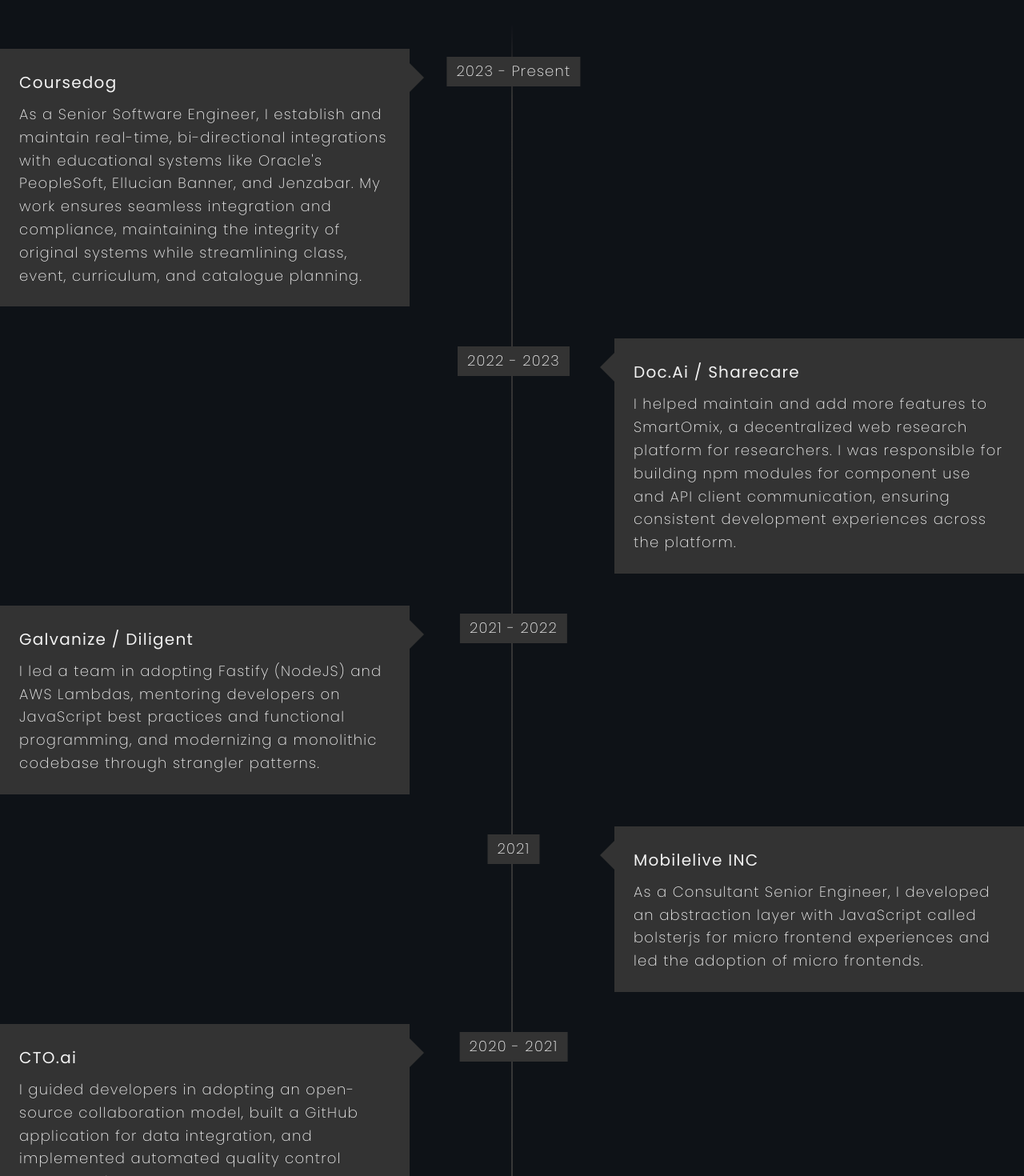
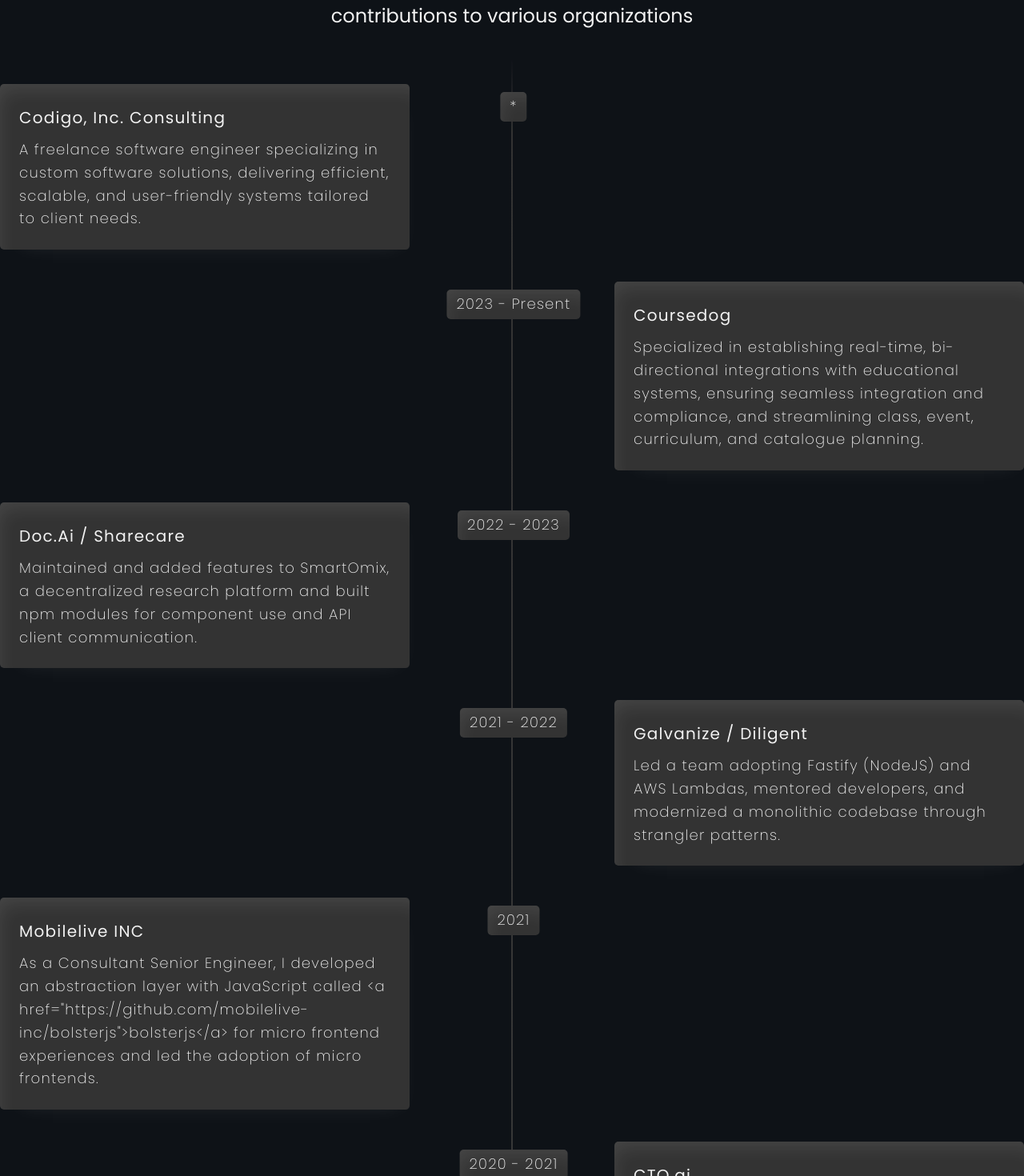
Before and after one commit to codigo/mau-web, a SvelteKit app: page /about-me in a window 1280 px wide. Shown: the part 720-2190 px from the top of the page at 80% size. Built offline with nearby package versions, Linux system fonts and the light colour scheme.

Commit message:
Add timeline behaviour to click and redirect to proper experience
Each experience is a markdown file

```diff
--- a/src/components/Header.svelte
+++ b/src/components/Header.svelte
@@ -1,11 +1,11 @@
 <script lang="ts">
 	import { page } from '$app/stores';
 	let links = {
-    home: {path: '/', name: 'Home'},
-    about: {path: '/about-me', name: 'About me'},
-    journal: {path: '/journal', name: 'Journal'},
-    contact: {path: '/contact-me', name: 'Contact me'}
-  }
+		home: { path: '/', name: 'Home' },
+		about: { path: '/about-me', name: 'About me' },
+		journal: { path: '/journal', name: 'Journal' },
+		contact: { path: '/contact-me', name: 'Contact me' }
+	};
 
 	let path: string;
 
@@ -14,7 +14,6 @@
 	}
 
 	$: getPath($page.url.pathname);
-
 </script>
 
 <div class="content-wrapper">
@@ -24,28 +23,32 @@
 				<li>
 					<a
 						class="main-nav-link {path === links.home.path ? 'active' : ''}"
-            href="{links.home.path}">
+						href={links.home.path}
+					>
 						{links.home.name}
 					</a>
 				</li>
 				<li>
 					<a
 						class="main-nav-link {path === links.about.path ? 'active' : ''}"
-            href="{links.about.path}">
+						href={links.about.path}
+					>
 						{links.about.name}
 					</a>
 				</li>
 				<li>
 					<a
 						class="main-nav-link {path === links.journal.path ? 'active' : ''}"
-            href="{links.journal.path}">
+						href={links.journal.path}
+					>
 						{links.journal.name}
 					</a>
 				</li>
 				<li>
 					<a
 						class="main-nav-link {path === links.contact.path ? 'active' : ''}"
-            href="{links.contact.path}">
+						href={links.contact.path}
+					>
 						{links.contact.name}
 					</a>
 				</li>
@@ -56,7 +59,7 @@
 
 <style lang="postcss">
 	.content-wrapper {
-    content: "";
+		content: '';
 		margin-bottom: 8cqmin;
 	}
 	.header {
@@ -92,5 +95,4 @@
 	.active {
 		box-shadow: 0 2px 0 0 var(--theme-font-active-link);
 	}
-
 </style>
--- /dev/null
+++ b/src/lib/assets/css/md-styles.css
@@ -0,0 +1,4 @@
+.markdown-wrapper {
+	display: grid;
+	row-gap: 2rem;
+}
--- a/src/routes/+layout.svelte
+++ b/src/routes/+layout.svelte
@@ -13,19 +13,15 @@
 	<Footer />
 </div>
 
-
 <style>
-
 	.main-layout {
 		display: grid;
 		grid-template-rows: auto 1fr auto;
-    min-height: 100vh;
-    min-height: 100dvh;
 	}
+
 	.main {
 		max-width: var(--max-width);
 		margin: 0 auto;
 		padding-top: 8rem;
 	}
-
 </style>
--- a/src/routes/about-me/+page.svelte
+++ b/src/routes/about-me/+page.svelte
@@ -1,181 +1,102 @@
+<script lang="ts">
+	import Timeline from './Timeline.svelte';
+</script>
+
 <div class="about-layout">
 	<section class="section-about-me b-border">
-    <div class="about-me-img">
-
-    </div> <!--  end.about-me-img -->
+		<div class="about-me-img"></div>
+		<!--  end.about-me-img -->
 
 		<div class="about-me-text">
 			<h2 class="about-me-heading">About Me</h2>
 			<p class="about-me-paragraph">
-        I'm Mauricio Mercado, a seasoned Software Developer with over a decade's experience in the industry.
+				I'm Mauricio Mercado, a seasoned Software Developer with over a decade's experience in the
+				industry.
 			</p>
 			<p class="about-me-paragraph">
-        My journey began in the vibrant city of Barranquilla, Colombia, and has led me to the beautiful
-        surroundings of Vancouver, Canada, where I now call home.
+				My journey began in the vibrant city of Barranquilla, Colombia, and has led me to the
+				beautiful surroundings of Vancouver, Canada, where I now call home.
 			</p>
 			<p class="about-me-paragraph">
 				II've worked with various teams, from remote squads scattered around the globe to on-site.
 				Together, we've delivered highly reliable, high-performing products.
 			</p>
-    </div> <!--  end.about-me-text -->
+		</div>
+		<!--  end.about-me-text -->
 	</section>
 
-  <section class="section-about-me-experience b-border">
-    <h3 class="about-me-experience-title">
-        My professional journey is marked by significant contributions
-        to various organizations
-    </h3>
-    <ol class="timeline">
-      <li class="timeline-entry">
+	<Timeline />
 
-        <p class="timeline-id">2023 - Present</p>
-        <div class="timeline-content">
-          <h4 class="timeline-heading">
-            Coursedog
-          </h4>
-          <p class="timeline-text">
-            As a Senior Software Engineer, I establish and maintain real-time, bi-directional
-            integrations with educational systems like Oracle's PeopleSoft, Ellucian Banner, and
-            Jenzabar. My work ensures seamless integration and compliance, maintaining the integrity
-            of original systems while streamlining class, event, curriculum, and catalogue planning.
-          </p> <!--  end.timeline-text -->
-        </div> <!--  end.timeline-content -->
-      </li> <!--  end.timeline-entry -->
+	<section class="skills-competences b-border">
+		<h3>I've honed a diverse skill set over the years ...</h3>
+		<ul class="skills-competences-list">
+			<li>
+				<strong>Systems Design:</strong> Specialist in designing scalable, maintainable systems.
+			</li>
+			<li>
+				<strong>Frontend and Backend Development:</strong> Proficient in ReactJS, SvelteKit, NodeJS,
+				Fastify, micro frontends and modular composition.
+			</li>
+			<li>
+				<strong>Databases:</strong> Experience with NoSQL (e.g. Redis, MongoDB, Elasticsearch) and SQL
+				(e.g. PostgreSQL).
+			</li>
+			<li>
+				<strong>Integration & Automation:</strong> Skilled using tools like Docker, Kubernetes, GitHub
+				Actions and Apps and Terraform.
+			</li>
+			<li>
+				<strong>Development Practices:</strong> Strong advocate for agile methodologies, automated testing,
+				and functional programming.
+			</li>
+			<li>
+				<strong>AI Systems:</strong> Knowledgeable in using OpenAI API, Ollama, and other AI systems
+				to create personal projects, enhancing my capability to integrate advanced AI functionalities
+				into applications.
+			</li>
+			<li>
+				<strong>Rust:</strong> Actively learning Rust to expand my expertise in systems programming and
+				improve my ability to write high-performance, safe code.
+			</li>
+			<li>
+				<strong>Architectural Versatility:</strong> Versed in microservices and modular monoliths, allowing
+				for flexible and scalable system design.
+			</li>
+		</ul>
+	</section>
 
-      <li class="timeline-entry">
-
-        <p class="timeline-id">2022 - 2023</p>
-        <div class="timeline-content timeline-content--flipped">
-          <h4 class="timeline-heading">
-            Doc.Ai / Sharecare
-          </h4>
-          <p class="timeline-text">
-            I helped maintain and add more features to SmartOmix, a decentralized web research platform
-            for researchers. I was responsible for building npm modules for component use and
-            API client communication, ensuring consistent development experiences across the platform.
-          </p> <!--  end.timeline-text -->
-        </div> <!--  end.timeline-content flipped -->
-      </li> <!--  end.timeline-entry -->
-
-      <li class="timeline-entry">
-
-        <p class="timeline-id">2021 - 2022</p>
-        <div class="timeline-content">
-          <h4 class="timeline-heading">
-            Galvanize / Diligent
-          </h4>
-          <p class="timeline-text">
-            I led a team in adopting Fastify (NodeJS) and AWS Lambdas, mentoring developers on
-            JavaScript best practices and functional programming, and modernizing a monolithic
-            codebase through strangler patterns.
-          </p> <!--  end.timeline-text -->
-        </div> <!--  end.timeline-content -->
-      </li> <!--  end.timeline-entry -->
-
-      <li class="timeline-entry">
-
-        <p class="timeline-id">2021</p>
-        <div class="timeline-content timeline-content--flipped">
-          <h4 class="timeline-heading">
-            Mobilelive INC
-          </h4>
-          <p class="timeline-text">
-            As a Consultant Senior Engineer, I developed an abstraction layer with JavaScript
-            called <a href="https://github.com/mobilelive-inc/bolsterjs">bolsterjs</a> for
-            micro frontend experiences and led the adoption of micro frontends.
-          </p> <!--  end.timeline-text -->
-        </div> <!--  end.timeline-content flipped -->
-      </li> <!--  end.timeline-entry -->
-
-      <li class="timeline-entry">
-
-        <p class="timeline-id">2020 - 2021</p>
-        <div class="timeline-content">
-          <h4 class="timeline-heading">
-            CTO.ai
-          </h4>
-          <p class="timeline-text">
-            I guided developers in adopting an open-source collaboration model, built a GitHub
-            application for data integration, and implemented automated quality control across
-            projects.
-          </p> <!--  end.timeline-text -->
-        </div> <!--  end.timeline-content -->
-      </li> <!--  end.timeline-entry -->
-
-      <li class="timeline-entry">
-
-        <p class="timeline-id">2019 - 2020</p>
-        <div class="timeline-content timeline-content--flipped">
-          <h4 class="timeline-heading">
-            Telus
-          </h4>
-          <p class="timeline-text">
-            I provided best practices and guidance to the developer community, led a team in
-            creating a NodeJS-based framework, and managed infrastructure automation using Terraform
-            and GCP APIs.
-          </p> <!--  end.timeline-text -->
-        </div> <!--  end.timeline-content flipped -->
-      </li> <!--  end.timeline-entry -->
-
-
-      <li class="timeline-entry">
-
-        <p class="timeline-id">2019</p>
-        <div class="timeline-content">
-          <h4 class="timeline-heading">
-            Navarik
-          </h4>
-          <p class="timeline-text">
-            As a consultant I provided training, code quality standards, and best practices with
-            NodeJS and React for the entire team of developers. Introducing them to async patterns
-            and functional programming as well guiding them in the adoption the single threaded model
-            of NodeJS and the React component lifecycle.
-          </p> <!--  end.timeline-text -->
-        </div> <!--  end.timeline-content -->
-      </li> <!--  end.timeline-entry -->
-
-      <li class="timeline-entry">
-
-        <p class="timeline-id">2015 - 2018</p>
-        <div class="timeline-content timeline-content--flipped">
-          <h4 class="timeline-heading">
-            HumanAPI
-          </h4>
-          <p class="timeline-text">
-            Using a micro-service architecture, I designed and set up services to collect and
-            display user data from different platforms and devices. I also added system performance
-            and user interaction tracking to guide improvements. I used Elasticsearch to create a
-            search engine for health portals and RabbitMQ to build a service bus for data retrieval.
-            Additionally, I employed Jenkins and Docker for continuous integration and deployment,
-            which increased test coverage by 80%.
-
-          </p> <!--  end.timeline-text -->
-        </div> <!--  end.timeline-content flipped -->
-      </li> <!--  end.timeline-entry -->
-
-      <li class="timeline-entry">
-
-        <p class="timeline-id">2013 - 2015</p>
-        <div class="timeline-content">
-          <h4 class="timeline-heading">
-            Selfie INC.
-          </h4>
-          <p class="timeline-text">
-            I led a team of five engineers in developing various micro-services. I designed,
-            planned, executed, and deployed these services, integrating Twilio API for security and
-            using MongoDB for data storage. We also utilized Redis for caching, ZeroMQ, and REST
-            for inter-service communication, focusing on maintaining high code quality and
-            performance for the platform's success.
-          </p> <!--  end.timeline-text -->
-        </div> <!--  end.timeline-content -->
-      </li> <!--  end.timeline-entry -->
-
-    </ol>
+	<section class="skills-competences-outro b-border">
+		<div class="skills-competences-outro-text">
+			<p>
+				Outside my work life, I firmly believe in the ethos of lifelong learning. My GitHub
+				portfolio <a href="https://github.com/maumercado">https://github.com/maumercado</a> provides
+				a glimpse of my wide-ranging skills and interests, featuring projects like a React Native -
+				Redux app with Expo, my blog
+				<a href="https://codigos.notion.site">https://codigos.notion.site</a>, and a Fastify plugin
+				for the Jaeger distributed tracing system​.
+			</p>
+			<p>
+				I'm also a certified kitesurf instructor and love paddle boarding and surfing—the ocean is
+				where I feel most at home. I enjoy hiking and, of course, the occasional drink with friends.
+				Additionally, I believe in the power of mentorship, teaching others, and learning from thos
+				around me.
+			</p>
+			<p>
+				My mission remains steadfast: to continue growing, learning, and contributing to the
+				software development landscape. I'm eager to collaborate on new projects and contribute my
+				unique perspective to the tech community. Feel free to reach out if you believe we can
+				create something remarkable together!
+			</p>
+		</div>
+		<div class="skills-competences-outro-img">
+			<h2>Placeholder for images??</h2>
+		</div>
 	</section>
 </div>
 
+<!--  end.about-layout -->
+
 <style>
-
 	.about-layout {
 		display: grid;
 		row-gap: 6.4rem;
@@ -193,122 +114,32 @@
 	.about-me-text {
 		display: grid;
 		row-gap: 2.4rem;
+		padding: 1.2rem 1.6rem 3.2rem 1.6rem;
 	}
 
-  .section-about-me-experience {
+	.skills-competences {
 		display: grid;
-    align-items: center;
-    place-items: center;
-    gap: 6.4rem;
-    padding-bottom: 6.4rem;
+		grid-template-rows: 1fr auto;
+		gap: 4.8rem;
+		padding: 1.2rem 1.6rem 8rem 1.6rem;
 	}
 
-  .about-me-experience-title {
-    margin: 0 auto;
-    inline-size: 55%;
-    text-align: center;
+	.skills-competences-list {
+		display: grid;
+		grid-template-columns: 1fr 1fr;
+		gap: 3.2rem;
+		justify-content: space-evenly;
 	}
 
-  .timeline {
-    position: relative;
-  }
-  .timeline:before {
-    content: "";
-    position: absolute;
-    top: -3rem;
-    left: 2rem;
-    right: 17rem;
-    width: 0.2rem;
-    height: calc(100% + 3.6rem);
-    background: linear-gradient(to bottom, #0f1218 0%, #333333 3%, #3b3b3b 80%,#0f1218 100%);
+	.skills-competences-outro {
+		display: grid;
+		grid-template-columns: 1fr 1fr;
+		gap: 6.4rem;
+		padding: 1.2rem 1.6rem 8rem 1.6rem;
 	}
 
-  @media screen and (min-width: 65em) {
-    .timeline:before {
-      left: 50%;
-      transform: translateX(-50%);
+	.skills-competences-outro-text {
+		display: grid;
+		row-gap: 2.4rem;
 	}
-  }
-
-  .timeline-entry {
-    position: relative;
-    margin-bottom: 4rem;
-  }
-  .timeline-entry:after {
-    content: "";
-    display: table;
-    clear: both;
-  }
-
-  .timeline-id {
-    position: absolute;
-    top: 1rem;
-    padding: 0.4rem 1.2rem;
-    background: #333333;
-    margin-left: 0.2rem;
-    /* transform: translateX(-50%); */
-  }
-
-  @media screen and (min-width: 65em) {
-    .timeline-id {
-      left: 50%;
-      transform: translateX(-50%);
-    }
-  }
-
-  .timeline-content {
-    position: relative;
-    margin-left: 22rem;
-
-    padding: 1rem;
-    background: #333333;
-  }
-
-  @media screen and (min-width: 65em) {
-    .timeline-content {
-      padding: 2.4rem;
-      margin-left: 0;
-      width: calc(50% - 12.8rem);
-    }
-  }
-
-  .timeline-content:before {
-    content: "";
-    position: absolute;
-    top: 1em;
-    left: -1em;
-    border-top: 1em solid transparent;
-    border-bottom: 1em solid transparent;
-    border-right: 1em solid #333333;
-  }
-
-  @media screen and (min-width: 65em) {
-  .timeline-content:before {
-      left: auto;
-      right: -1em;
-      border-left: 1em solid #333333;
-      border-right: none;
-    }
-  }
-
-  @media screen and (min-width: 65em) {
-    .timeline-content--flipped {
-      float: right;
-    }
-    .timeline-content--flipped:before {
-      left: -1em;
-      right: auto;
-      border-left: none;
-      border-right: 1em solid #333333;
-    }
-  }
-
-  .timeline-heading {
-    margin-bottom: 0.8rem;
-  }
-
-  .timeline-text:last-child {
-    margin-bottom: 0;
-  }
-
 </style>
--- a/static/css/general.css
+++ b/static/css/general.css
@@ -19,7 +19,12 @@
 
 --- 03 Shadows ---
 
+  box-shadow: inset 8px 16px 25px -10px rgba(255,255,255,0.1),7px 14px 25px -20px rgba(255,255,255,0.1);
+
+
 --- 04 Border Radius ---
+
+-- Default 0.5 rem
 
 --- 05 Whitespace ---
 
@@ -93,6 +98,10 @@
 	cursor: pointer;
 }
 
+strong {
+	font-weight: 600;
+}
+
 @media (prefers-reduced-motion: reduce) {
 	*,
 	*::before,
@@ -117,7 +126,6 @@
 */
 
 :root {
-
 	--max-width: 140rem;
 
 	/* Component Colors */
@@ -153,7 +161,6 @@
 
 	/* Border Radius */
 	--theme-border-radius-default: 0.5rem;
-
 
 	h1 {
 		font-size: var(--theme-font-size-xlarge);
@@ -197,16 +204,16 @@
 		position: relative;
 	}
 
-  blockquote::before{
-    font-family:Arial;
-    content: "\201C";
+	blockquote::before {
+		font-family: Arial;
+		content: '\201C';
 		font-size: 8rem;
 		position: absolute;
 		left: 10px;
-    top:-10px;
+		top: -10px;
 	}
 
-  blockquote::after{
+	blockquote::after {
 		content: '';
 	}
 
@@ -229,7 +236,7 @@
 .loader {
 	width: 48px;
 	height: 48px;
-  border: 3px dotted #FFF;
+	border: 3px dotted #fff;
 	border-style: solid solid dotted dotted;
 	border-radius: 50%;
 	display: inline-block;
@@ -246,7 +253,7 @@
 	top: 0;
 	bottom: 0;
 	margin: auto;
-  border: 3px dotted #FF3D00;
+	border: 3px dotted #ff3d00;
 	border-style: solid solid dotted;
 	width: 24px;
 	height: 24px;
--- a/vite.config.ts
+++ b/vite.config.ts
@@ -3,13 +3,8 @@
 import { sveltekit } from '@sveltejs/kit/vite';
 
 export default defineConfig({
-	plugins: [
-		enhancedImages(),
-		sveltekit()],
+	plugins: [enhancedImages(), sveltekit()],
 	test: {
 		include: ['src/**/*.{test,spec}.{js,ts}']
-	},
-	optimizeDeps: {
-		include: ['lodash.get', 'lodash.isequal', 'lodash.clonedeep']
 	}
 });
```
Also changed, not shown: src/lib/types.ts (+8 -3 lines), src/routes/experience/[slug]/+page.server.ts (added, +20 -0 lines). Lines whose indentation alone changed are shown as unchanged.
